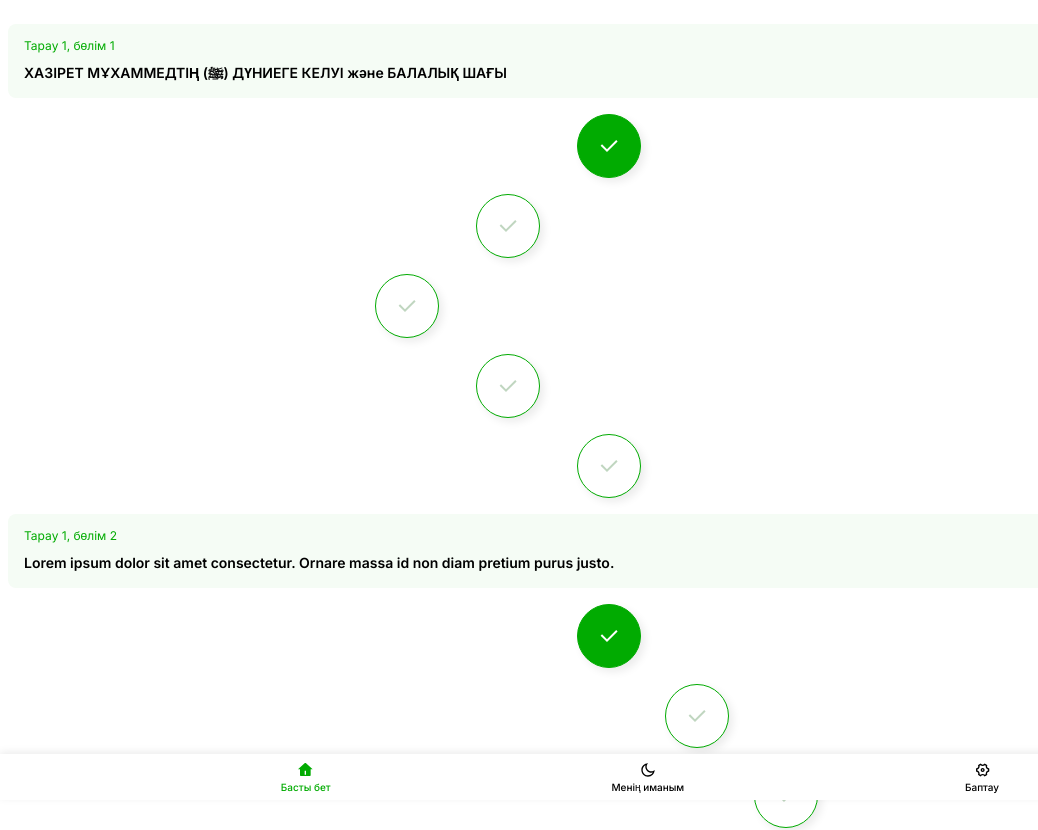
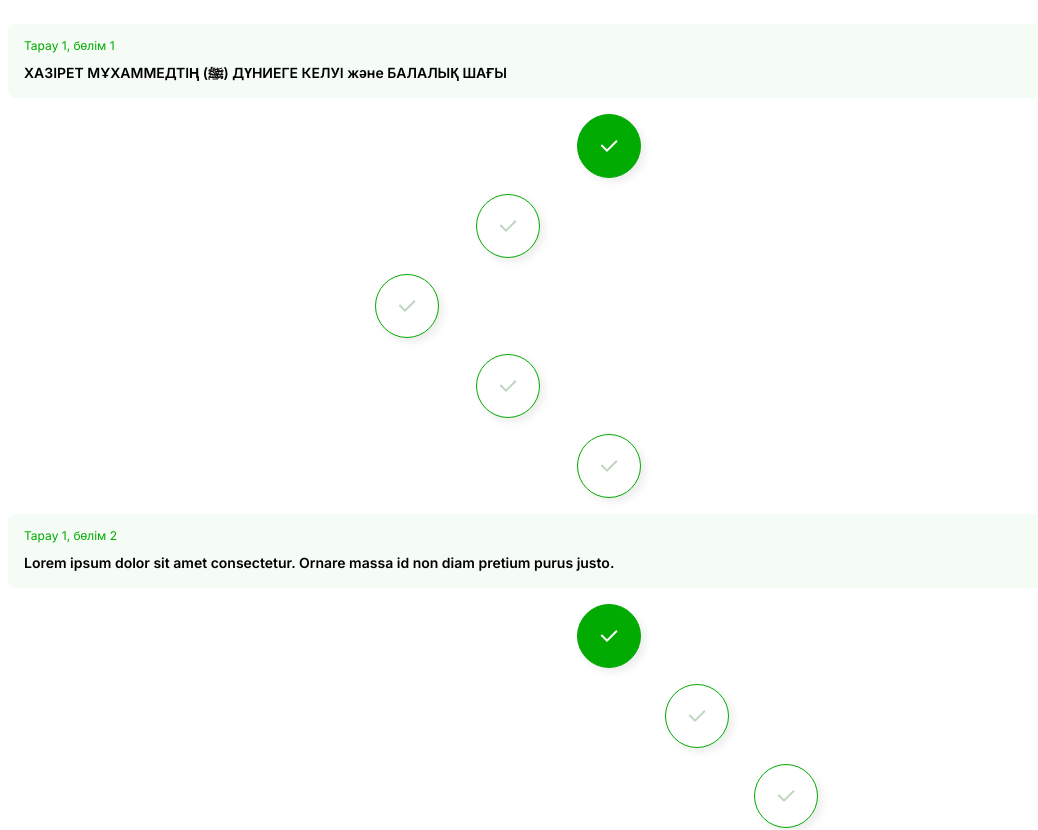
Before and after one commit to Mykty-Ayan/seerah-frontend, a React (Vite) app: page / in a window 1280 px wide. Shown: the top 830 px of the page, without its empty margins (0-1038 px from the left). Built offline with nearby package versions, Linux system fonts and the light colour scheme.

Commit message:
feat: remove BottomMenu

```diff
--- a/src/views/Main/index.tsx
+++ b/src/views/Main/index.tsx
@@ -5,7 +5,6 @@ import LessonButton from '../../components/LessonButton';
 import { IChapter, ILesson } from '../../interfaces';
 import React, { Fragment, useState } from 'react';
 import ChapterDescription from '../../components/ChapterDescription';
-import BottomMenu from '../../components/BottomMenu';
 
 function Main() {
   const lessons = useAppSelector((state) => state.lessons.lessons);
@@ -60,7 +59,6 @@ function Main() {
         coordinates={coordinates}
         isVisible={isPopupVisible}
       />
-      <BottomMenu />
     </>
   )
 }
```
